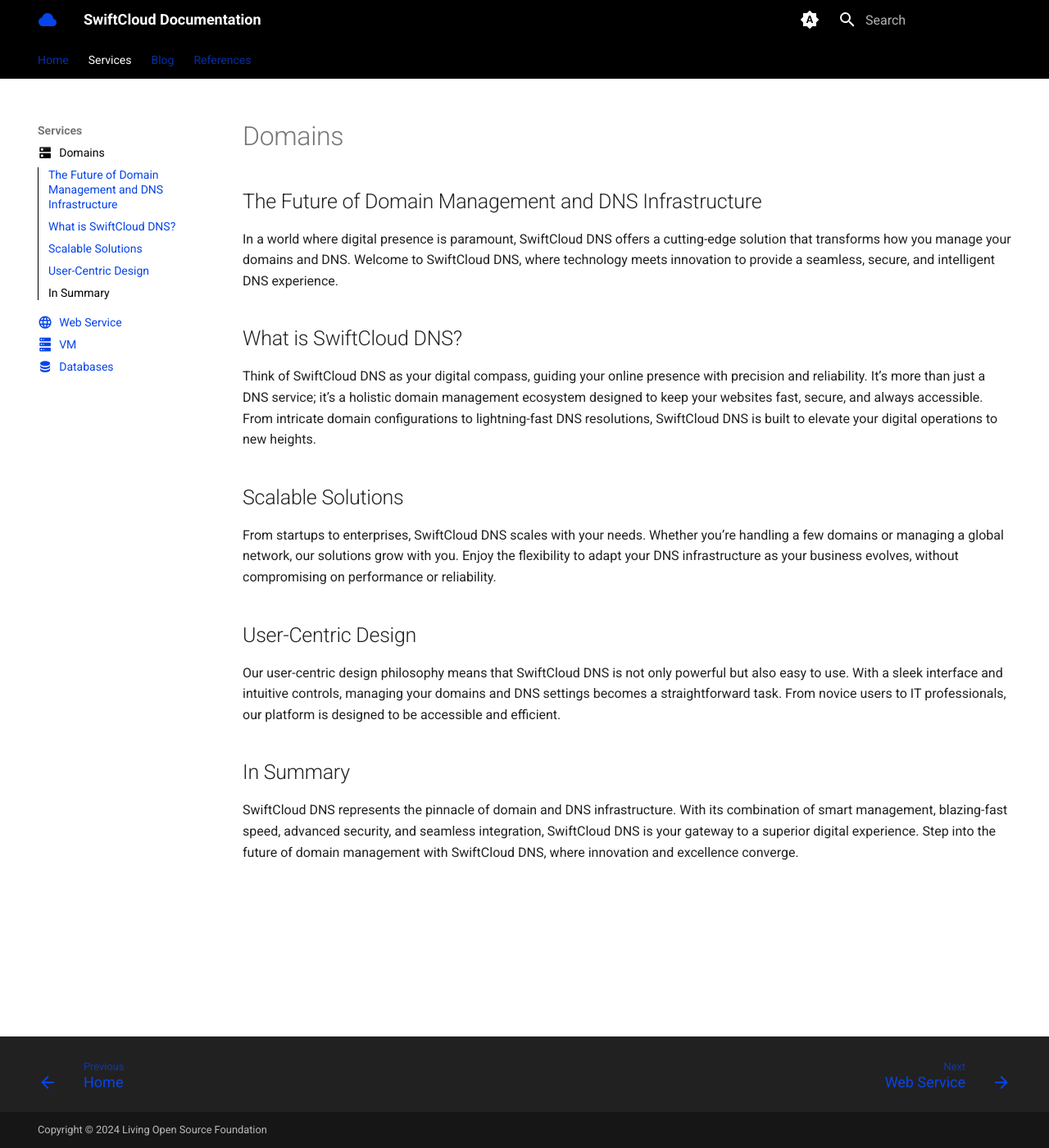
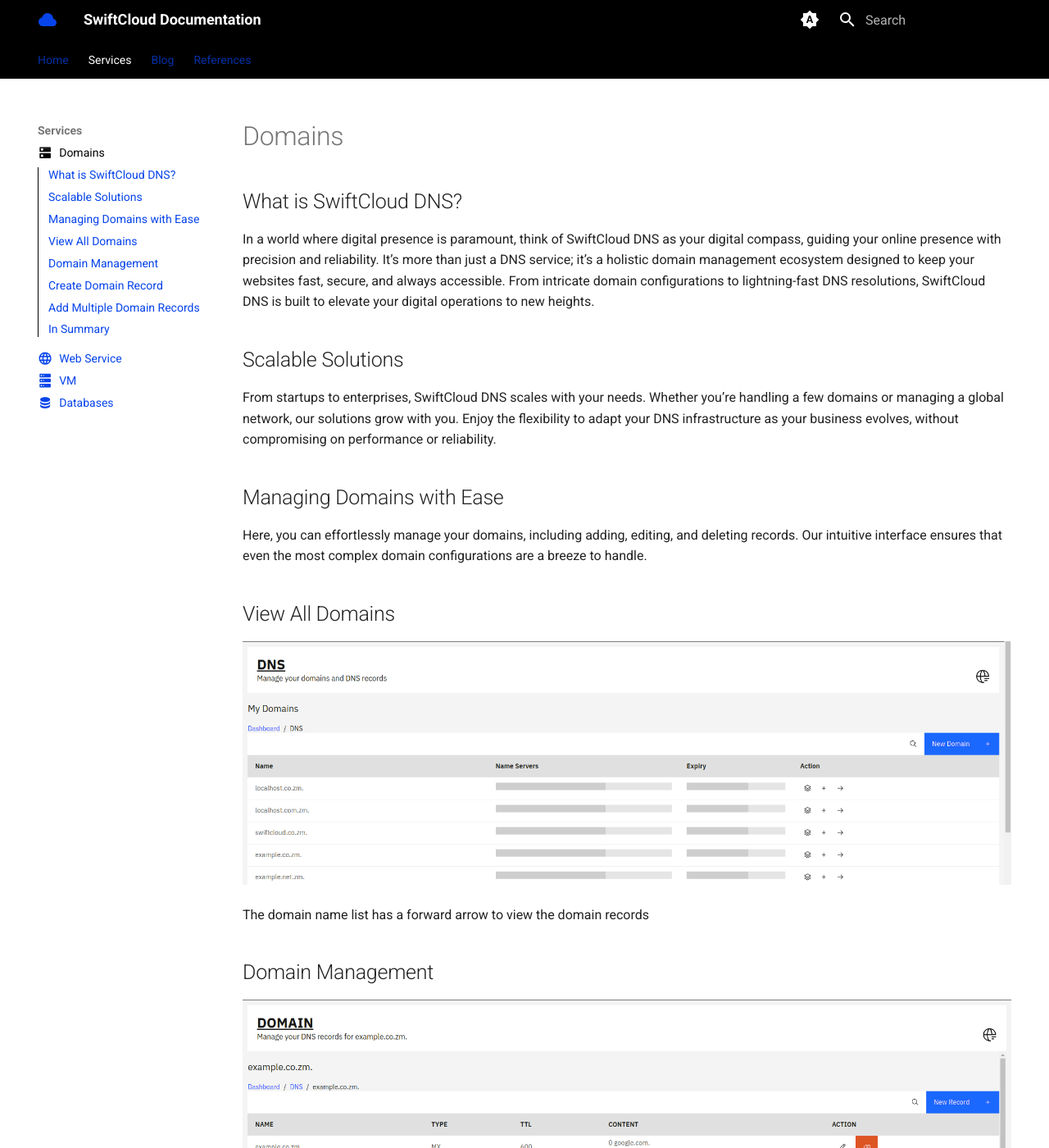
Before and after one commit to livingopensource/swiftcloud, an MkDocs documentation site: the page built from docs/domains.md, in a window 1280 px wide and 1400 px high. Shown: the whole window at 82% size. Built offline with MkDocs 1.6.1 and Material for MkDocs 9.7.7, drawn with Linux system fonts in a browser that asks for light colours; some of the changed text lies outside the part shown.

```diff
--- a/docs/domains.md
+++ b/docs/domains.md
@@ -2,22 +2,40 @@
 icon: material/dns
 title: DNS
 ---
-## The Future of Domain Management and DNS Infrastructure
-
-In a world where digital presence is paramount, SwiftCloud DNS offers a cutting-edge solution that transforms how you manage your domains and DNS. Welcome to SwiftCloud DNS, where technology meets innovation to provide a seamless, secure, and intelligent DNS experience.
-
 ## What is SwiftCloud DNS?
 
-Think of SwiftCloud DNS as your digital compass, guiding your online presence with precision and reliability. It’s more than just a DNS service; it’s a holistic domain management ecosystem designed to keep your websites fast, secure, and always accessible. From intricate domain configurations to lightning-fast DNS resolutions, SwiftCloud DNS is built to elevate your digital operations to new heights.
+In a world where digital presence is paramount, think of SwiftCloud DNS as your digital compass, guiding your online presence with precision and reliability. It’s more than just a DNS service; it’s a holistic domain management ecosystem designed to keep your websites fast, secure, and always accessible. From intricate domain configurations to lightning-fast DNS resolutions, SwiftCloud DNS is built to elevate your digital operations to new heights.
 
 ## Scalable Solutions
 
 From startups to enterprises, SwiftCloud DNS scales with your needs. Whether you’re handling a few domains or managing a global network, our solutions grow with you. Enjoy the flexibility to adapt your DNS infrastructure as your business evolves, without compromising on performance or reliability.
 
-## User-Centric Design
+## Managing Domains with Ease
 
-Our user-centric design philosophy means that SwiftCloud DNS is not only powerful but also easy to use. With a sleek interface and intuitive controls, managing your domains and DNS settings becomes a straightforward task. From novice users to IT professionals, our platform is designed to be accessible and efficient.
+Here, you can effortlessly manage your domains, including adding, editing, and deleting records. Our intuitive interface ensures that even the most complex domain configurations are a breeze to handle.
+
+## View All Domains
+
+![View All Domains](assets/dns/overview.png)
+
+The domain name list has a forward arrow to view the domain records
+
+## Domain Management
+
+![Domain Management](assets/dns/dns-records.png)
+
+## Create Domain Record
+
+![Create Domain Record](assets/dns/create-record.png)
+
+Add the content of the record in the text box and click on the save button. Then wait for propagation to complete.
+
+## Add Multiple Domain Records
+
+![Add Multiple Domain Records](assets/dns/multiple-ips.png)
+
+The platform allows one to add muliple IPs to the same domain record. This is ideal in a scenario where you want to do DNS load balancing.
 
 ## In Summary
 
-SwiftCloud DNS represents the pinnacle of domain and DNS infrastructure. With its combination of smart management, blazing-fast speed, advanced security, and seamless integration, SwiftCloud DNS is your gateway to a superior digital experience. Step into the future of domain management with SwiftCloud DNS, where innovation and excellence converge.
+SwiftCloud DNS represents the pinnacle of domain and DNS infrastructure. With its combination of smart management, blazing-fast speed, advanced security (DNSSEC), and seamless integration, SwiftCloud DNS is your gateway to a superior digital experience. Step into the future of domain management with SwiftCloud DNS, where innovation and excellence converge.
```
Also changed, not shown: docs/index.md (+10 -7 lines), docs/assets/dns/create-record.png (added), docs/assets/dns/dns-records.png (added), docs/assets/dns/multiple-ips.png (added), docs/assets/dns/overview.png (added).
